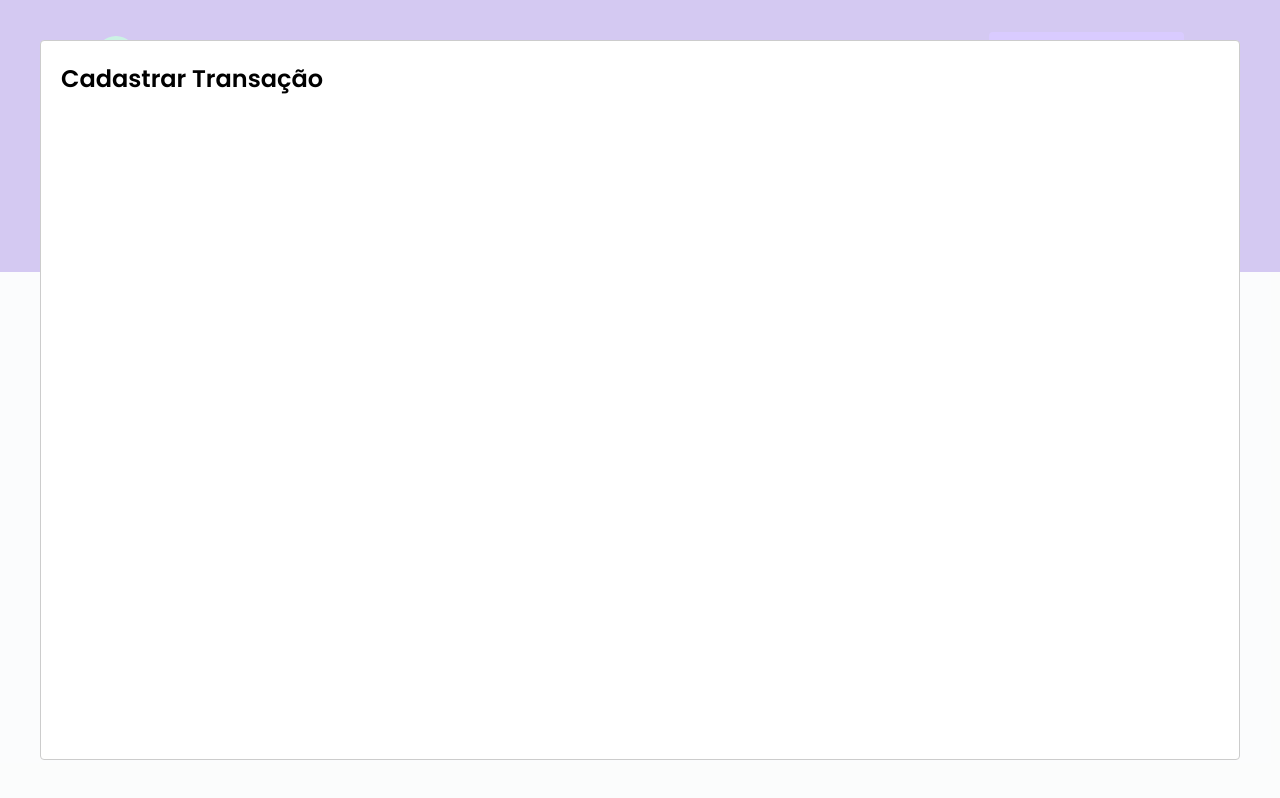
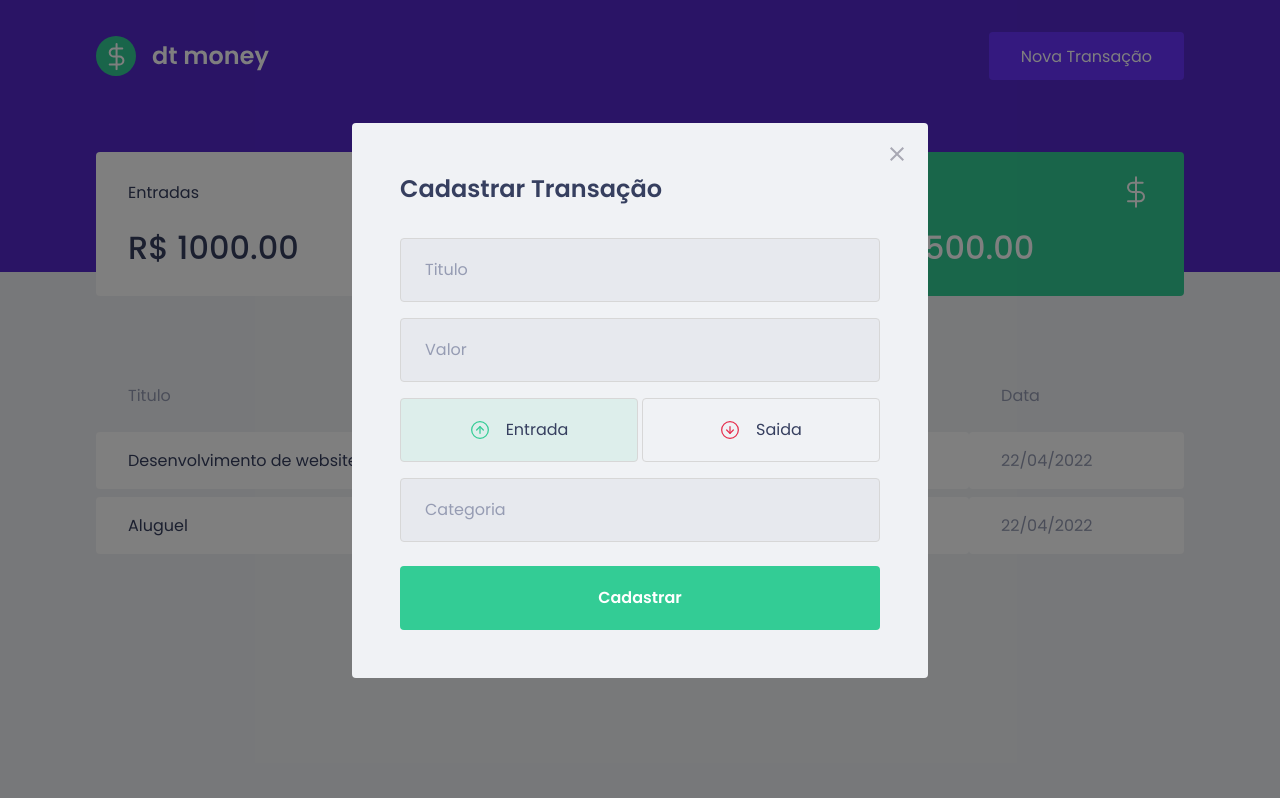
Before and after one commit to Joaopsguimaraes/dtMoney-rocketseat, a React (Vite) app: page / in a window 1280 px wide. Both pictures are taken after a click on the button "Nova Transação". Built offline with nearby package versions, Linux system fonts and the light colour scheme; no server answers; what miragejs would draw is missing.

Commit message:
styled modal

```diff
--- a/package.json
+++ b/package.json
@@ -10,6 +10,7 @@
   "dependencies": {
     "axios": "^0.27.2",
     "miragejs": "^0.1.43",
+    "polished": "^4.2.2",
     "react": "^18.0.0",
     "react-dom": "^18.0.0",
     "react-modal": "^3.15.1",
--- a/src/components/Header/header.tsx
+++ b/src/components/Header/header.tsx
@@ -1,5 +1,3 @@
-import { useState } from "react";
-import Modal from "react-modal";
 import logo from "../../assets/logo.svg";
 import { Container, Content } from "./styles";
 
--- a/src/components/NewTransactionModal/index.tsx
+++ b/src/components/NewTransactionModal/index.tsx
@@ -1,17 +1,62 @@
+import { useState } from "react";
 import Modal from "react-modal";
+import closeImg from "../../assets/close.svg";
+import incomeImg from "../../assets/income.svg";
+import outcomeImg from "../../assets/outcome.svg";
+import { Container, TransactionTypeContainer, RadioBox } from "./styles";
 
-interface NewTransactionModalProps{
+interface NewTransactionModalProps {
   isOpen: boolean;
   onRequestClose: () => void;
 }
 
-export function NewTransactionModal({ isOpen, onRequestClose} : NewTransactionModalProps){
-    return(
+export function NewTransactionModal({
+  isOpen,
+  onRequestClose,
+}: NewTransactionModalProps) {
+  const [type, setType] = useState("deposit");
+
+  return (
     <Modal
       isOpen={isOpen}
       onRequestClose={onRequestClose}
+      overlayClassName="react-modal-overlay"
+      className="react-modal-content"
     >
+      <button
+        type="button"
+        onClick={onRequestClose}
+        className="react-modal-close"
+      >
+        <img src={closeImg} alt="Close" />
+      </button>
+      <Container>
         <h2>Cadastrar Transação</h2>
+        <input placeholder="Titulo" type="text" />
+        <input placeholder="Valor" type="number" />
+        <TransactionTypeContainer>
+          <RadioBox
+            type="button"
+            onClick={() => {setType("deposit");}}
+            isActive={type === "deposit"}
+            activeColor="green"
+          >
+            <img src={incomeImg} alt="Entrada" />
+            <span>Entrada</span>
+          </RadioBox>
+          <RadioBox
+            type="button"
+            onClick={() => {setType("withdraw");}}
+            isActive={type === "withdraw"}
+            activeColor="red"
+          >
+            <img src={outcomeImg} alt="Saida" />
+            <span>Saida</span>
+          </RadioBox>
+        </TransactionTypeContainer>
+        <input placeholder="Categoria" />
+        <button type="submit">Cadastrar</button>
+      </Container>
     </Modal>
   );
 }
--- a/src/components/NewTransactionModal/styles.ts
+++ b/src/components/NewTransactionModal/styles.ts
@@ -1,4 +1,90 @@
 import styled from "styled-components";
+import { darken, transparentize } from "polished"
 
-export const Container = styled.div`
+export const Container = styled.form`
+    h2{
+        color: var(--text-title);
+        font-size: 1.5rem;
+        margin-bottom: 2rem;
+    }
+    input{
+        width:100%;
+        padding: 0 1.5rem;
+        height: 4rem;
+        border-radius: 0.25rem;
+        border: 1px solid #D7D7D7;
+        background: #E7E9EE;
+        font-weight: 400;
+        font-size: 1rem;
+        &::placeholder{
+            color: var(--text-body);
+
+        }
+        & + input{
+            margin-top: 1rem;
+
+        }
+    }
+
+    button[type="submit"]{
+        width: 100%;
+        padding: 0 1.5rem;
+        height: 4rem;
+        background: var(--green);
+        color: #fff;
+        border-radius: 0.25rem;
+        border: 0;
+        font-size: 1rem;
+        margin-top: 1.5rem;
+        font-weight: 600;
+        transition: filter 0.2s;
+
+        &:hover{
+            filter: brightness(0.9)
+        }
+    }
 `;
+
+export const TransactionTypeContainer = styled.div`
+    margin: 1rem 0;
+    display: grid;
+    grid-template-columns: 1fr 1fr;
+    gap: 0.25rem;
+
+`;
+
+interface RadioBoxProps{
+    isActive: boolean;
+    activeColor: "green" | "red";
+}
+
+const colors = {
+    green: "#33cc95",
+    red: "#E52E4D"
+}
+
+export const RadioBox = styled.button<RadioBoxProps>`
+        height: 4rem;
+        border: 1px solid #D7D7D7;
+        border-radius: 0.25rem;
+        background: ${(props) => props.isActive ? transparentize(0.9, colors[props.activeColor]) : "transparent"};
+        display: flex;
+        align-items:center;
+        justify-content: center;
+        transition: border-color 0.2s;
+
+        &:hover{
+            border-color: ${darken(0.2, "#D7D7D7")};
+        }
+
+        img{
+            width: 20px;
+            height: 20px;
+        }
+        span{
+            display: inline-block;
+            margin-left: 1rem;
+            font-size: 1rem;
+            color: var(--text-title);
+        }
+`;
--- a/src/style/global.ts
+++ b/src/style/global.ts
@@ -49,4 +49,36 @@
         opacity: .6;
         cursor: not-allowed;
     }
+
+    .react-modal-overlay{
+        background: rgba(0,0,0,0.5);
+        position: fixed;
+        top: 0;
+        bottom: 0;
+        right: 0;
+        left: 0;
+        display:flex;
+        align-items: center;
+        justify-content: center;
+
+    }
+    .react-modal-content{
+        width: 100%;
+        max-width: 576px;
+        background: var(--background);
+        padding: 3rem;
+        position: relative;
+        border-radius: 0.25rem;
+    }
+    .react-modal-close{
+        position: absolute;
+        right: 1.5rem;
+        top: 1.5rem;
+        border: 0;
+        background: transparent;
+        transition: filter 0.2s;
+        &:hover{
+            filter : brightness(0.8);
+        }
+    }
 `;
```
Also changed, not shown: 1 other file (tests, documents, lock files or other folders). Lines whose indentation alone changed are shown as unchanged.
